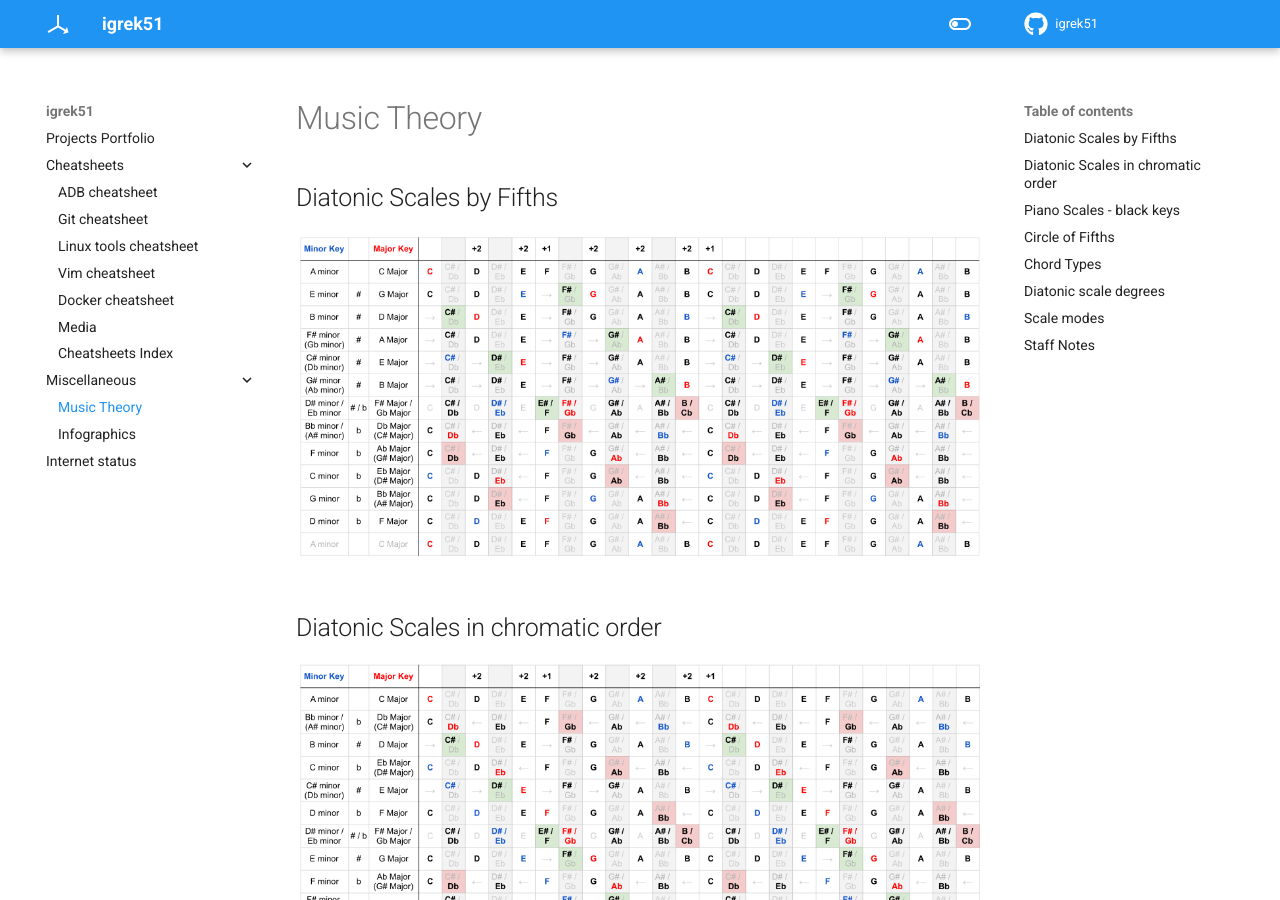
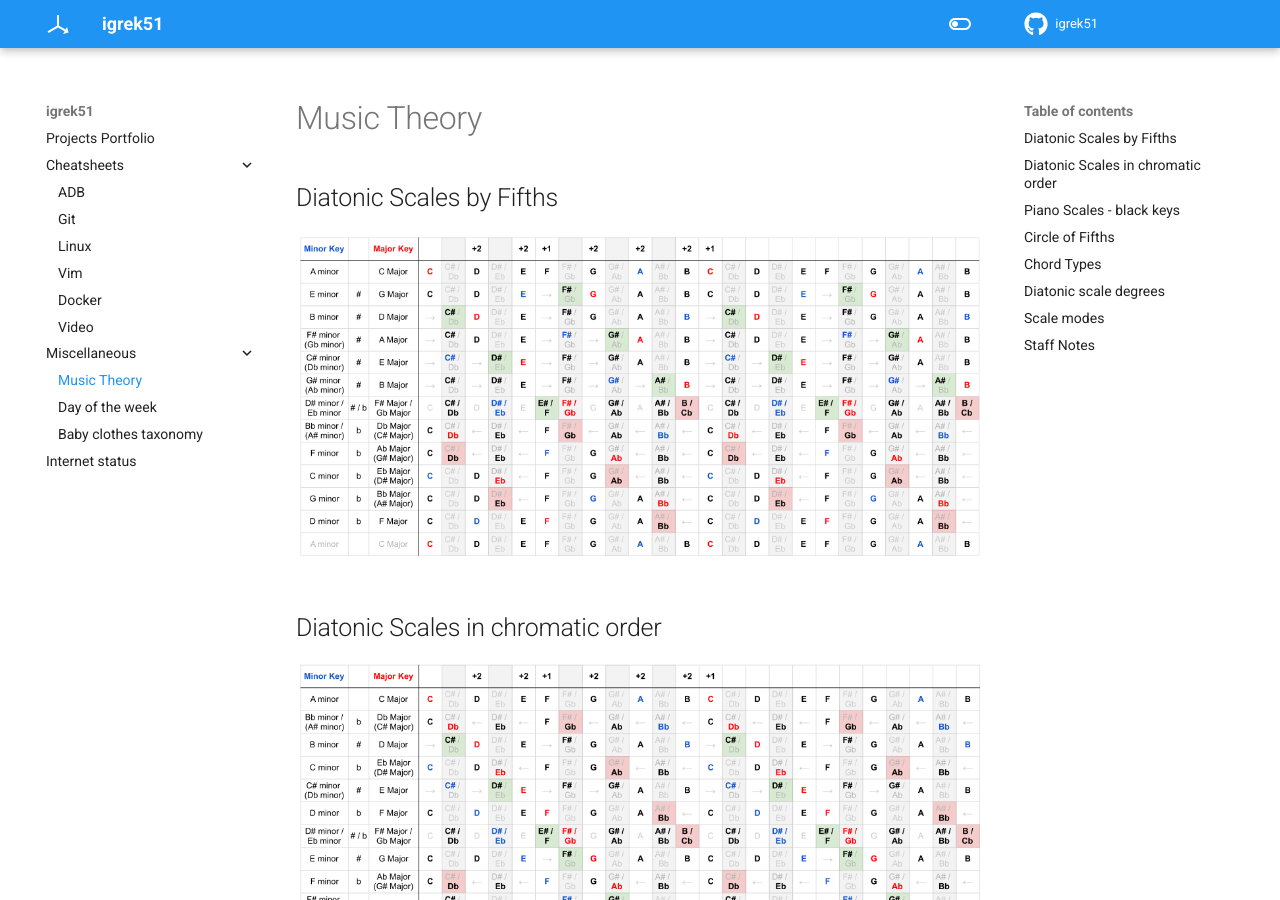
Before and after one commit to igrek51/igrek51.github.io, an MkDocs documentation site: the page built from docs/misc/music-theory.md, in a window 1280 px wide and 900 px high. Built offline with MkDocs 1.6.1 and Material for MkDocs 9.7.7, drawn with Linux system fonts in a browser that asks for light colours.

```diff
--- a/docs/music-theory.md
+++ b/docs/misc/music-theory.md
@@ -1,19 +1,19 @@
 # Music Theory
 
 ## Diatonic Scales by Fifths
-[![](./assets/music/piano-scales-by-fifths.png)](./assets/music/piano-scales-by-fifths.png)
+[![](../assets/music/piano-scales-by-fifths.png)](../assets/music/piano-scales-by-fifths.png)
 
 ## Diatonic Scales in chromatic order
-[![](./assets/music/piano-scales-chromatic.png)](./assets/music/piano-scales-chromatic.png)
+[![](../assets/music/piano-scales-chromatic.png)](../assets/music/piano-scales-chromatic.png)
 
 ## Piano Scales - black keys
-[![](./assets/music/piano-scales-black-keys.png)](./assets/music/piano-scales-black-keys.png)
+[![](../assets/music/piano-scales-black-keys.png)](../assets/music/piano-scales-black-keys.png)
 
 ## Circle of Fifths
-[![](./assets/music/circle-of-fifths.png)](./assets/music/circle-of-fifths.png)
+[![](../assets/music/circle-of-fifths.png)](../assets/music/circle-of-fifths.png)
 
 ## Chord Types
-[![](./assets/music/chord-types.png)](./assets/music/chord-types.png)
+[![](../assets/music/chord-types.png)](../assets/music/chord-types.png)
 
 ## Diatonic scale degrees
 
@@ -37,6 +37,6 @@
 7. Locrian: `1-2-2-1-2-2-2`
 
 ## Staff Notes
-[![](./assets/music/staff-notes-1.png)](./assets/music/staff-notes-1.png)
+[![](../assets/music/staff-notes-1.png)](../assets/music/staff-notes-1.png)
 
-[![](./assets/music/staff-notes-2.png)](./assets/music/staff-notes-2.png)
+[![](../assets/music/staff-notes-2.png)](../assets/music/staff-notes-2.png)
--- a/mkdocs.yml
+++ b/mkdocs.yml
@@ -45,14 +45,14 @@
 nav:
   - Projects Portfolio: index.md
   - Cheatsheets:
-    - ADB cheatsheet: cheatsheet/adb.md
-    - Git cheatsheet: cheatsheet/git.md
-    - Linux tools cheatsheet: cheatsheet/linux.md
-    - Vim cheatsheet: cheatsheet/vim.md
-    - Docker cheatsheet: cheatsheet/docker.md
-    - Media: cheatsheet/media-utils.md
-    - Cheatsheets Index: cheatsheet/cheatsheet.md
+    - ADB: cheatsheet/adb.md
+    - Git: cheatsheet/git.md
+    - Linux: cheatsheet/linux.md
+    - Vim: cheatsheet/vim.md
+    - Docker: cheatsheet/docker.md
+    - Video: cheatsheet/video.md
   - Miscellaneous:
-    - Music Theory: music-theory.md
-    - Infographics: infographics.md
+    - Music Theory: misc/music-theory.md
+    - Day of the week: misc/a-day-in-the-life.md
+    - Baby clothes taxonomy: misc/baby-clothes-taxonomy.md
   - Internet status: status.md
```
Also changed, not shown: docs/cheatsheet/cheatsheet.md (deleted, +0 -18 lines), docs/cheatsheet/video.md (renamed from docs/cheatsheet/media-utils.md, +6 -2 lines), docs/infographics.md (deleted, +0 -7 lines), docs/misc/a-day-in-the-life.md (added, +2 -0 lines), docs/misc/baby-clothes-taxonomy.md (added, +2 -0 lines).
